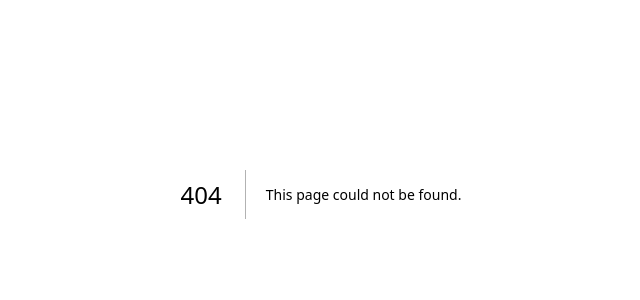
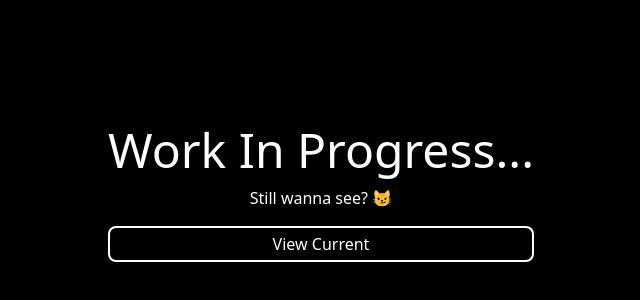
Before and after one commit to Badonix/portfolio, a Next.js app: page /notice in a window 1280 px wide. Before the commit this address had no page. Shown: the part 206-506 px from the top of the page, without its empty margins (319-959 px from the left). Built offline with nearby package versions, Linux system fonts and the light colour scheme.

Commit message:
notice for work in progress for production

```diff
--- a/package.json
+++ b/package.json
@@ -2,6 +2,7 @@
   "name": "prtfl",
   "version": "0.1.0",
   "private": true,
+  "sideEffects": false,
   "scripts": {
     "dev": "next dev",
     "build": "next build",
--- a/pages/index.js
+++ b/pages/index.js
@@ -7,8 +7,16 @@ import {
   SecondSection,
   FifthSection,
 } from "@/components";
+import { useEffect } from "react";
+import { useRouter } from "next/router";
 export default function Home() {
+  const router = useRouter();
   useParallax();
+  useEffect(() => {
+    if (window.location.hostname !== "localhost") {
+      router.push("/notice");
+    }
+  });
   return (
     <>
       <motion.div
--- /dev/null
+++ b/pages/notice.js
@@ -0,0 +1,19 @@
+import Link from "next/link";
+
+export const Notice = () => {
+  return (
+    <div className="text-white">
+      <div className="text-white text-center absolute top-1/2 left-1/2 -translate-x-1/2 -translate-y-1/2">
+        <h2 className="text-5xl">Work In Progress...</h2>
+        <p className="mt-3">Still wanna see? 😼</p>
+        <Link
+          href="/"
+          className="border-2 border-white px-2 py-1 rounded-lg mt-4 hover:bg-white block hover:text-black transition-all"
+        >
+          View Current
+        </Link>
+      </div>
+    </div>
+  );
+};
+export default Notice;
--- a/styles/globals.css
+++ b/styles/globals.css
@@ -32,7 +32,6 @@
 }
 body {
   background-color: black;
-  height: 4000px;
   overflow-x: hidden;
 }
 
```
